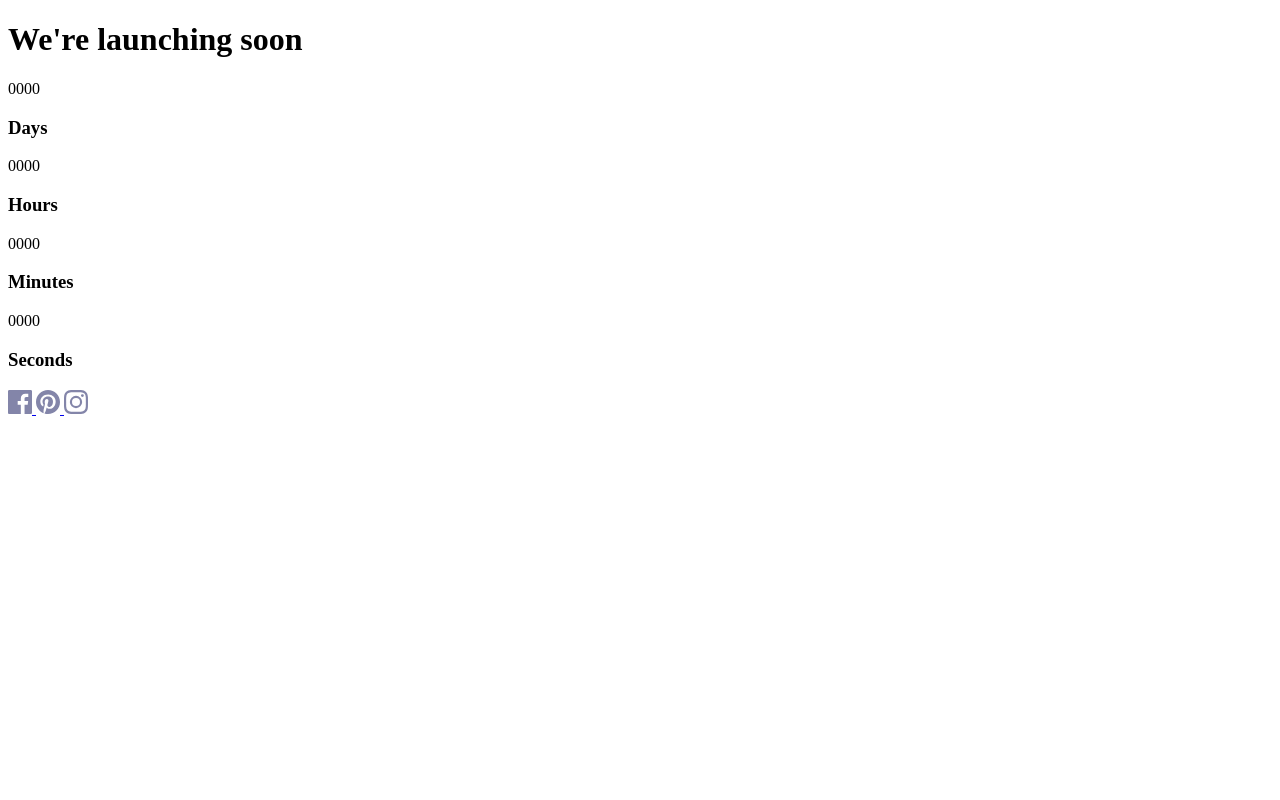
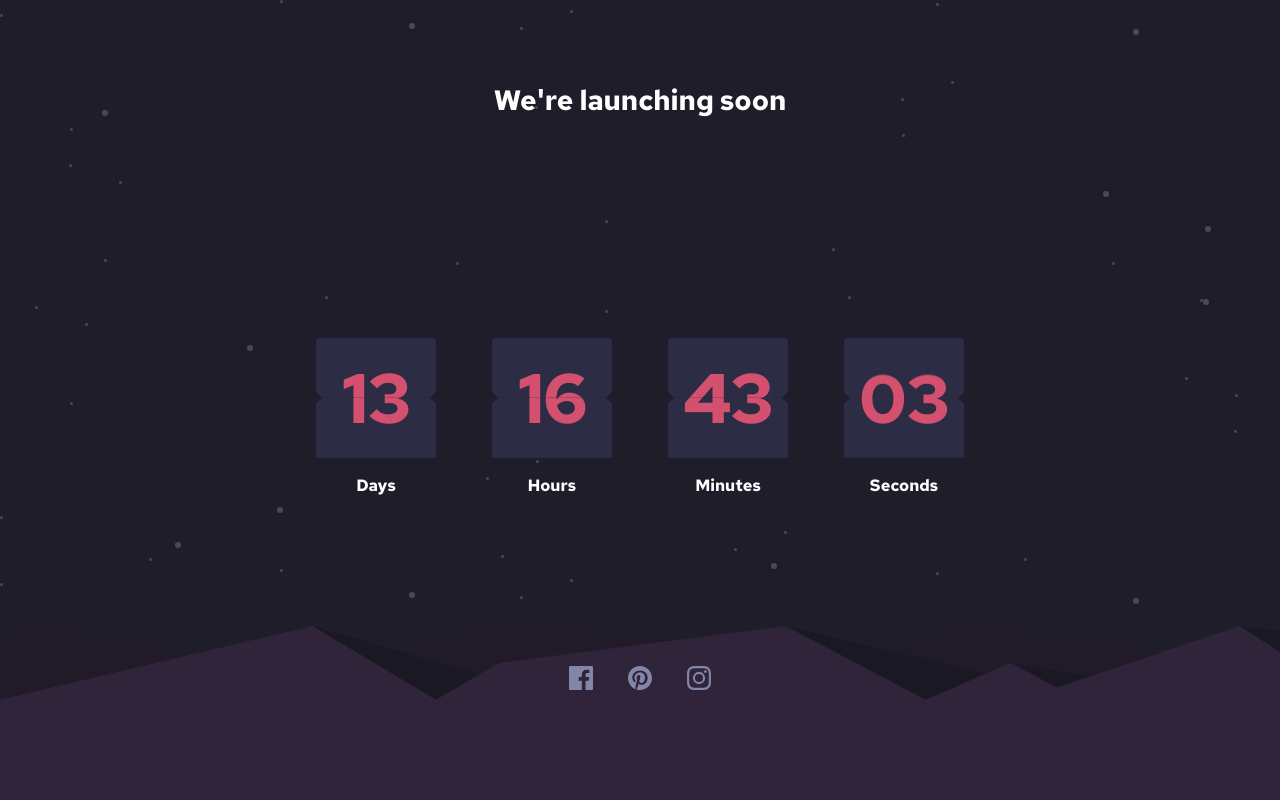
Before and after one commit to GooTaLK/FM_countdown-timer, a website: page index.html in a window 1280 px wide. Drawn offline with Linux system fonts and the light colour scheme.

Commit message:
Rush: advance to a complete version of the app

```diff
--- /dev/null
+++ b/hooks/useCounter.js
@@ -0,0 +1,47 @@
+const CounterParams = {
+  initial: 0,
+  limit: 100,
+  interval: 1000,
+}
+
+export default class Counter {
+  #interval
+  #finishCounterId = null
+
+  constructor({
+    initial = CounterParams.initial,
+    limit = CounterParams.limit,
+    interval = CounterParams.interval,
+  } = CounterParams) {
+    this.count = initial
+    this.limit = limit
+    this.#interval = interval
+  }
+
+  add(n = 1) {
+    this.count + n === this.limit
+      ? (this.count = this.count + n - this.limit)
+      : (this.count = this.count + n)
+  }
+  subtract(n = 1) {
+    this.count - n < 0
+      ? (this.count = this.count - n + this.limit)
+      : (this.count = this.count - n)
+  }
+  init(callback = () => null) {
+    if (this.#finishCounterId !== null) clearInterval(this.#finishCounterId)
+    this.#finishCounterId = setInterval(() => {
+      callback()
+    }, this.#interval)
+  }
+  log() {
+    console.log(this)
+  }
+  end() {
+    clearInterval(this.#finishCounterId)
+  }
+
+  get interval() {
+    return this.#interval
+  }
+}
--- a/index.html
+++ b/index.html
@@ -11,42 +11,61 @@
     />
 
     <title>Launch countdown timer</title>
+    <link rel="stylesheet" href="styles.css" />
+
+    <script defer type="module" src="./main.js"></script>
   </head>
   <body>
+    <div class="background">
+      <div class="stars"></div>
+      <div class="hills"></div>
+    </div>
     <main>
-      <h1>We're launching soon</h1>
+      <header>
+        <h1 class="header">We're launching soon</h1>
+      </header>
 
-      <section class="count-container">
-        <div class="count-box">
-          <div>
-            <span data-next-count="00">00</span
-            ><span data-current-count="00">00</span>
+      <section class="cards-container">
+        <div class="card-box counter--days">
+          <div class="card-container">
+            <span class="card">00</span>
+            <span class="card">00</span>
+            <span class="card">00</span>
+            <span class="card">00</span>
           </div>
-          <h3>Days</h3>
+          <h3 class="card-legend">Days</h3>
         </div>
-        <div class="count-box">
-          <div>
-            <span data-next-count="00">00</span
-            ><span data-current-count="00">00</span>
+
+        <div class="card-box counter--hours">
+          <div class="card-container">
+            <span class="card">00</span>
+            <span class="card">00</span>
+            <span class="card">00</span>
+            <span class="card">00</span>
           </div>
-          <h3>Hours</h3>
+          <h3 class="card-legend">Hours</h3>
         </div>
-        <div class="count-box">
-          <div>
-            <span data-next-count="00">00</span
-            ><span data-current-count="00">00</span>
+
+        <div class="card-box counter--minutes">
+          <div class="card-container">
+            <span class="card">00</span>
+            <span class="card">00</span>
+            <span class="card">00</span>
+            <span class="card">00</span>
           </div>
-          <h3>Minutes</h3>
+          <h3 class="card-legend">Minutes</h3>
         </div>
-        <div class="count-box">
-          <div>
-            <span data-next-count="00">00</span
-            ><span data-current-count="00">00</span>
+
+        <div class="card-box counter--seconds">
+          <div class="card-container">
+            <span class="card">00</span>
+            <span class="card">00</span>
+            <span class="card">00</span>
+            <span class="card">00</span>
           </div>
-          <h3>Seconds</h3>
+          <h3 class="card-legend">Seconds</h3>
         </div>
       </section>
-    </main>
       <footer>
         <section class="footer-links">
           <a href="#">
@@ -60,5 +79,6 @@
           </a>
         </section>
       </footer>
+    </main>
   </body>
 </html>
--- /dev/null
+++ b/main.js
@@ -0,0 +1,39 @@
+import setCounter from './modules/setCounter.js'
+
+const launchDate = {
+  month: 7,
+  day: 17,
+  hour: 0,
+  minute: 0,
+}
+
+const launch = new Date(
+  new Date().getFullYear(),
+  launchDate.month - 1, // Months are 0-indexed in JavaScript
+  launchDate.day,
+  launchDate.hour,
+  launchDate.minute
+)
+
+function alertTimeReached() {
+  alert('The launch time has been reached!')
+}
+
+function getTimeUntilLaunch() {
+  const now = new Date()
+  const timeUntilLaunch = launch - now
+  return timeUntilLaunch > 0 ? timeUntilLaunch : 0
+}
+
+function setFlipCards() {
+  const timeUntilLaunch = getTimeUntilLaunch()
+
+  if (timeUntilLaunch === 0) {
+    alertTimeReached()
+    return
+  }
+
+  setCounter(timeUntilLaunch)
+}
+
+setFlipCards()
--- /dev/null
+++ b/modules/fillCards.js
@@ -0,0 +1,21 @@
+export default function fillCards({ value, selector, digits = 2 }) {
+  const cards = document.querySelectorAll(`${selector} .card`)
+
+  cards.forEach((card, index) => {
+    const order =
+      Number(card.dataset.cardOrder) ||
+      (() => {
+        card.dataset.cardOrder = String(index + 1)
+        return index + 1
+      })()
+
+    if (order === 1 || order === 4) {
+      card.textContent = value
+        .toString()
+        .slice(digits * -1)
+        .padStart(digits, '0')
+    }
+
+    card.dataset.cardOrder = order + 2 < 5 ? order + 2 : order - 2
+  })
+}
--- /dev/null
+++ b/modules/setCounter.js
@@ -0,0 +1,54 @@
+import fillCards from './fillCards.js'
+import Counter from '../hooks/useCounter.js'
+import {
+  getDays,
+  getHours,
+  getMinutes,
+  getSeconds,
+} from '../utils/timeGetter.js'
+
+export default function setCounter(timeInMilliseconds) {
+  const CounterToLaunch = new Counter({ initial: timeInMilliseconds, limit: 0 })
+  const restTime = {
+    days: 0,
+    hours: 0,
+    minutes: 0,
+    seconds: 0,
+  }
+
+  function updateTime() {
+    const days = getDays(CounterToLaunch.count)
+    const hours = getHours(CounterToLaunch.count)
+    const minutes = getMinutes(CounterToLaunch.count)
+    const seconds = getSeconds(CounterToLaunch.count)
+
+    if (days !== restTime.days) {
+      fillCards({ value: days, selector: '.counter--days' })
+      restTime.days = days
+    }
+    if (hours !== restTime.hours) {
+      fillCards({ value: hours, selector: '.counter--hours' })
+      restTime.hours = hours
+    }
+    if (minutes !== restTime.minutes) {
+      fillCards({ value: minutes, selector: '.counter--minutes' })
+      restTime.minutes = minutes
+    }
+    if (seconds !== restTime.seconds) {
+      fillCards({ value: seconds, selector: '.counter--seconds' })
+      restTime.seconds = seconds
+    }
+  }
+
+  updateTime()
+
+  CounterToLaunch.init(() => {
+    if (CounterToLaunch.count <= 0) {
+      CounterToLaunch.end()
+      alert('The launch time has been reached!')
+    } else {
+      updateTime()
+      CounterToLaunch.subtract(1000)
+    }
+  })
+}
--- /dev/null
+++ b/styles.css
@@ -0,0 +1,159 @@
+@import url('https://fonts.googleapis.com/css2?family=Red+Hat+Text:ital,wght@0,300..700;1,300..700&display=swap');
+
+*,
+*::after,
+*::before {
+  box-sizing: border-box;
+}
+
+body {
+  min-height: 100vh;
+  margin: 0;
+  font-size: 14px;
+  font-family: 'Red Hat Text';
+  font-weight: 700;
+  color: #ffffff;
+}
+
+main {
+  display: grid;
+  grid-template-rows: max(25vh, 200px) 1fr 150px;
+  justify-content: center;
+  height: 100vh;
+}
+
+/* BACKGROUND */
+.background,
+.background .hills,
+.background .stars {
+  position: fixed;
+  inset: 0;
+  z-index: -100;
+}
+
+.background {
+  background-color: #1f1d2a;
+}
+
+.background .hills {
+  background-image: url(./images/pattern-hills.svg);
+  background-repeat: no-repeat;
+  background-position: bottom;
+  background-size: contain;
+}
+.background .stars {
+  background-image: url(./images/bg-stars.svg);
+}
+
+/* HEADER */
+header {
+  text-align: center;
+  align-content: center;
+
+  h1 {
+    margin: 0;
+  }
+}
+
+/* CARDS */
+.cards-container {
+  display: flex;
+  align-items: center;
+  gap: 2em;
+}
+
+.card-box {
+  width: calc(120px + 2em);
+  padding: 1em;
+}
+
+.card-legend {
+  text-align: center;
+}
+
+.card-container {
+  position: relative;
+  width: 120px;
+  aspect-ratio: 1;
+}
+
+.card {
+  font-size: 5em;
+  color: #d3506f;
+  position: absolute;
+  inset: 0;
+  display: grid;
+  place-content: center;
+  padding: 4px;
+  border-radius: 4px 4px 0px 0px;
+  background-color: #2c2c44;
+}
+
+.card:nth-child(odd) {
+  clip-path: polygon(0 0, 100% 0, 100% 45%, 95% 50%, 5% 50%, 0 45%);
+}
+
+.card:nth-child(even) {
+  clip-path: polygon(0 100%, 100% 100%, 100% 55%, 95% 50%, 5% 50%, 0 55%);
+}
+
+.card[data-card-order='1'],
+.card[data-card-order='3'] {
+  clip-path: polygon(0 0, 100% 0, 100% 45%, 95% 50%, 5% 50%, 0 45%);
+}
+
+.card[data-card-order='2'],
+.card[data-card-order='4'] {
+  clip-path: polygon(0 100%, 100% 100%, 100% 55%, 95% 50%, 5% 50%, 0 55%);
+}
+
+.card[data-card-order='1'] {
+  z-index: 4;
+  animation: flip-to-out 0.9s linear forwards;
+}
+
+.card[data-card-order='2'] {
+  z-index: 3;
+  rotate: x -180deg;
+  animation: flip-to-in 0.9s linear forwards;
+}
+
+.card[data-card-order='3'] {
+  z-index: 2;
+}
+
+.card[data-card-order='4'] {
+  z-index: 1;
+}
+
+@keyframes flip-to-out {
+  0% {
+    rotate: x 0deg;
+  }
+  50% {
+    visibility: hidden;
+  }
+  100% {
+    visibility: hidden;
+    rotate: x 180deg;
+  }
+}
+@keyframes flip-to-in {
+  0% {
+    rotate: x -180deg;
+  }
+  100% {
+    rotate: x 0deg;
+  }
+}
+
+/* FOOTER */
+footer {
+  text-align: center;
+
+  a {
+    display: inline-block;
+    height: fit-content;
+    margin: 16px;
+  }
+}
--- /dev/null
+++ b/utils/timeGetter.js
@@ -0,0 +1,11 @@
+export const getDays = (miliseconds) =>
+  Math.floor(miliseconds / (1000 * 60 * 60 * 24))
+
+export const getHours = (miliseconds) =>
+  Math.floor((miliseconds % (1000 * 60 * 60 * 24)) / (1000 * 60 * 60))
+
+export const getMinutes = (miliseconds) =>
+  Math.floor((miliseconds % (1000 * 60 * 60)) / (1000 * 60))
+
+export const getSeconds = (miliseconds) =>
+  Math.floor((miliseconds % (1000 * 60)) / 1000)
```
Also changed, not shown: package.json (added, +15 -0 lines), images/bg-stars.svg (added), images/pattern-hills.svg (added), 1 other file. Lines whose indentation alone changed are shown as unchanged.
